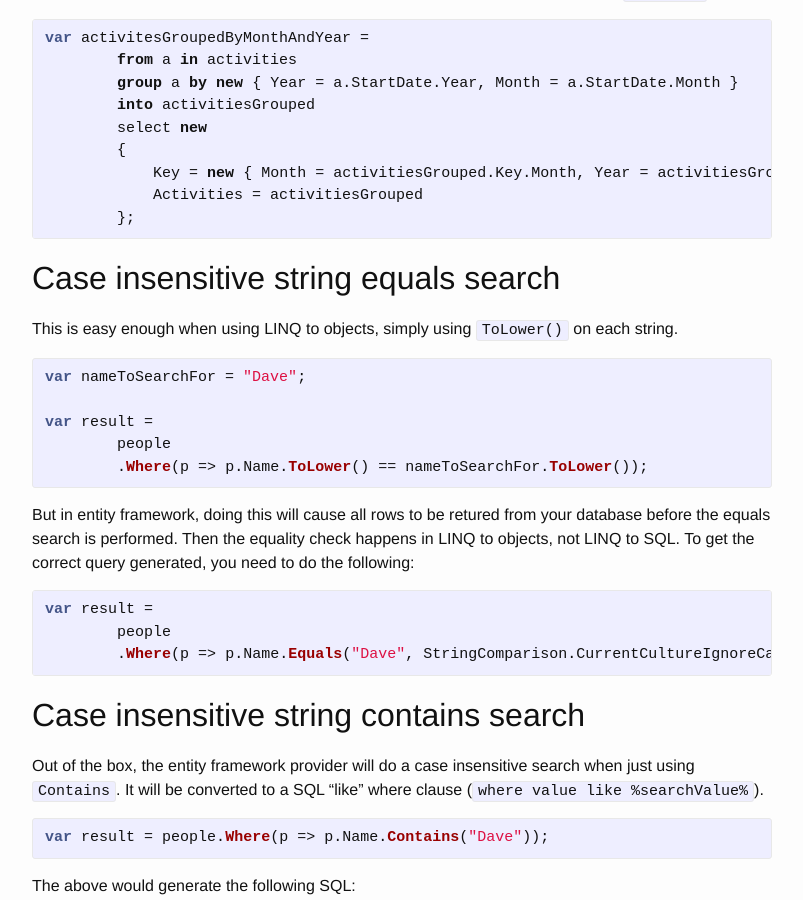
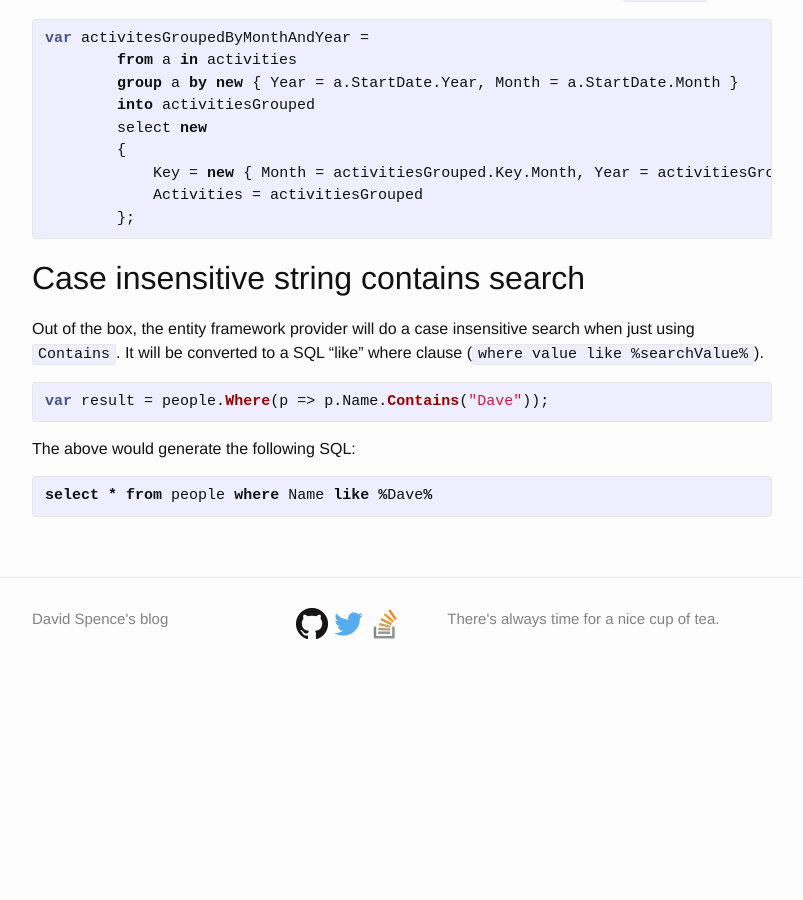
Before and after one commit to Spencerooni/Spencerooni.github.io, a Jekyll site: the page built from _posts/2016-02-01-common-tasks-in-linq-and-entity-framework.markdown, in a window 1280 px wide and 900 px high, scrolled down 415 px. Shown: the whole window, without its empty margins (238-1041 px from the left). Built offline with Jekyll 4.4.1, drawn with Linux system fonts in a browser that asks for light colours; comment, search, counter and statistics services are not loaded; after the commit the page ends 1105 px from its top, so only the background shows below that.

Commit message:
Update 2016-02-01-common-tasks-in-linq-and-entity-framework.markdown

```diff
--- a/_posts/2016-02-01-common-tasks-in-linq-and-entity-framework.markdown
+++ b/_posts/2016-02-01-common-tasks-in-linq-and-entity-framework.markdown
@@ -28,30 +28,6 @@ var activitesGroupedByMonthAndYear =
 	};
 {% endhighlight c# %}
 
-
-<h2>Case insensitive string equals search</h2>
-This is easy enough when using LINQ to objects, simply using <code>ToLower()</code> on each string.
-
-{% highlight c# %}
-
-var nameToSearchFor = "Dave";
-
-var result =
-	people
-	.Where(p => p.Name.ToLower() == nameToSearchFor.ToLower());
-
-{% endhighlight c# %}
-
-But in entity framework, doing this will cause all rows to be retured from your database before the equals search is performed. Then the equality check happens in LINQ to objects, not LINQ to SQL. To get the correct query generated, you need to do the following:
-
-{% highlight c# %}
-
-var result =
-	people
-	.Where(p => p.Name.Equals("Dave", StringComparison.CurrentCultureIgnoreCase));
-
-{% endhighlight c# %}
-
 <h2>Case insensitive string contains search</h2>
 
 Out of the box, the entity framework provider will do a case insensitive search when just using <code>Contains</code>. It will be converted to a SQL "like" where clause (<code>where value like %searchValue%</code>).
```
